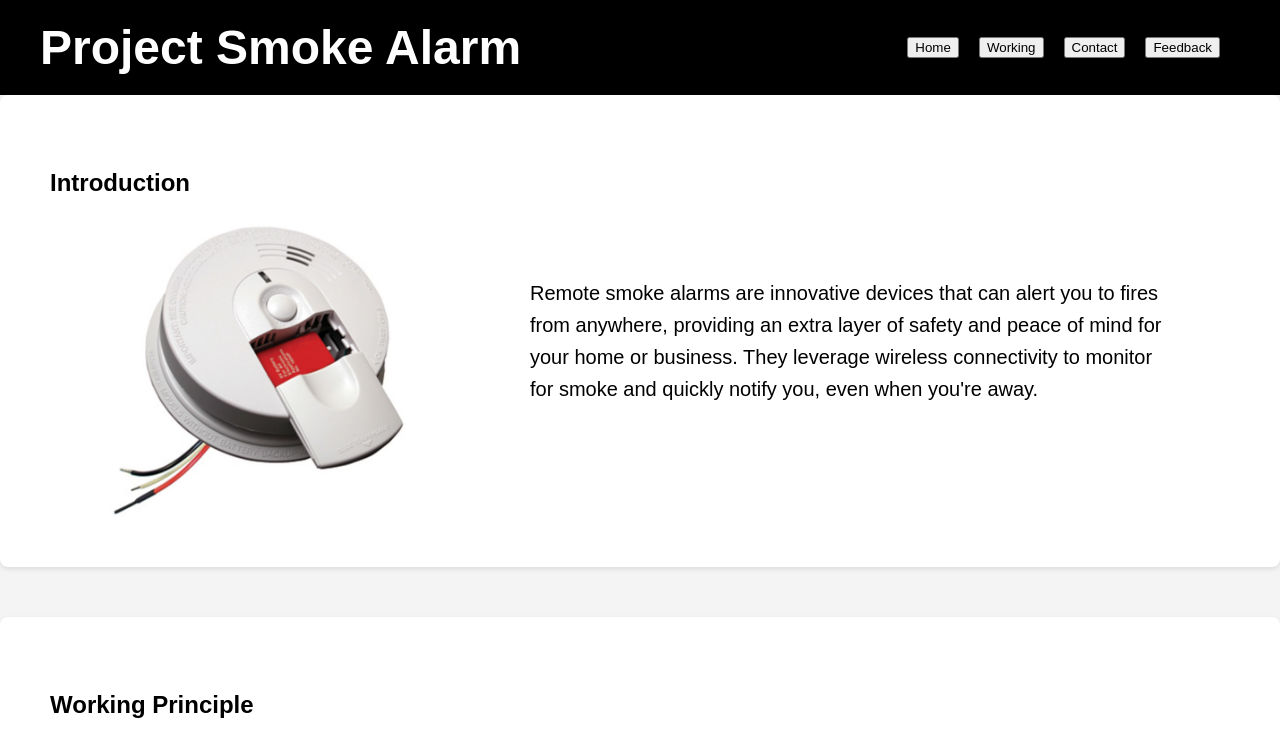
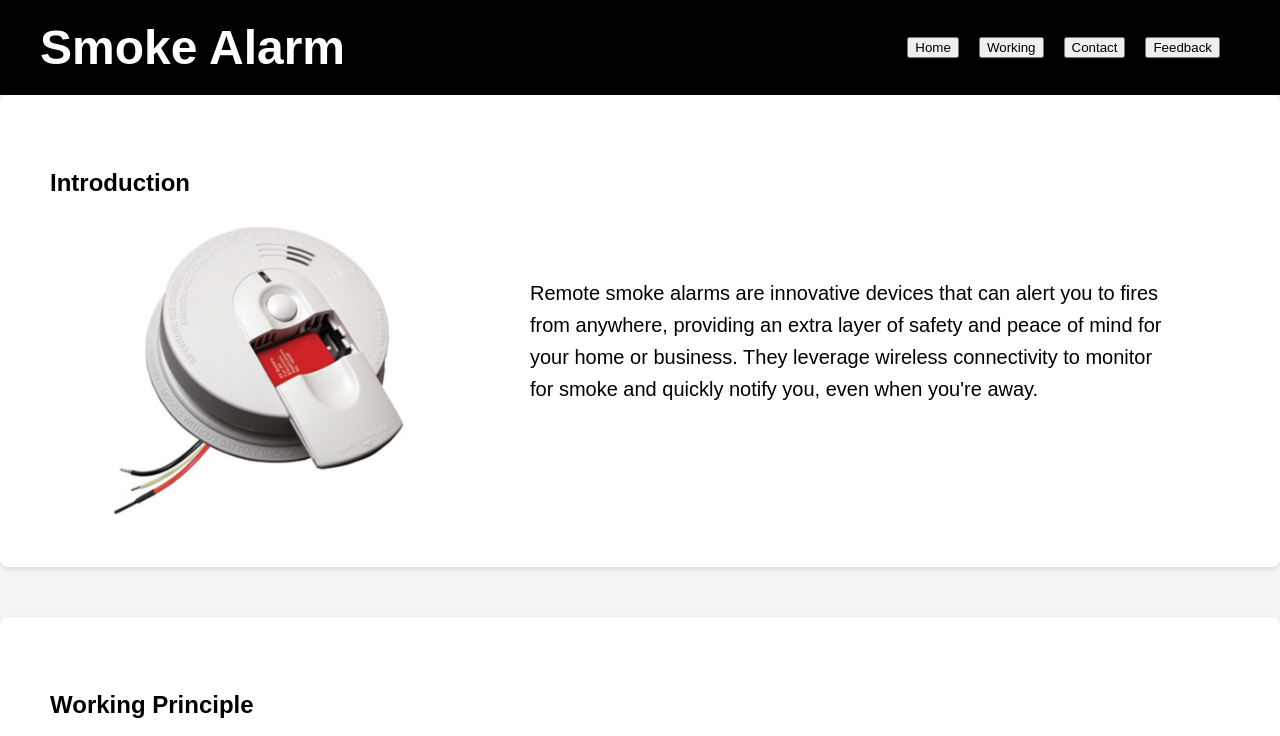
Before and after one commit to Biswajeet-143/SmokeAlarm, a plain HTML site: page index.html in a window 1280 px wide. Shown: the top 736 px of the page. Drawn offline with Linux system fonts and the light colour scheme.

Commit message:
Update index.html

```diff
--- a/index.html
+++ b/index.html
@@ -9,7 +9,7 @@
 <body>
     <header>
         <div class="container">
-            <h1>Project Smoke Alarm</h1>
+            <h1>Smoke Alarm</h1>
             <nav>
                 <ul>
                     <li><button id="b1">Home</button></li>
```
